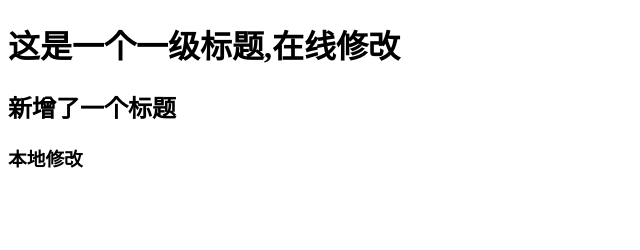
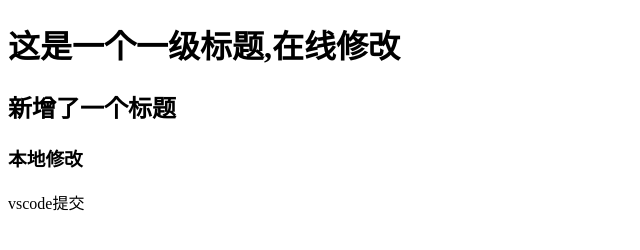
Before and after one commit to 1234scarecrow/hello-world, a plain HTML site: page index.html in a window 1280 px wide. Shown: the whole page, without its empty margins (0-640 px from the left). Drawn offline with Linux system fonts and the light colour scheme.

Commit message:
vscode提交

```diff
--- a/index.html
+++ b/index.html
@@ -9,5 +9,6 @@
   <h1>这是一个一级标题,在线修改</h1>
   <h2>新增了一个标题</h2>
   <h3>本地修改</h3>
+  <p>vscode提交</p>
 </body>
 </html>
```
